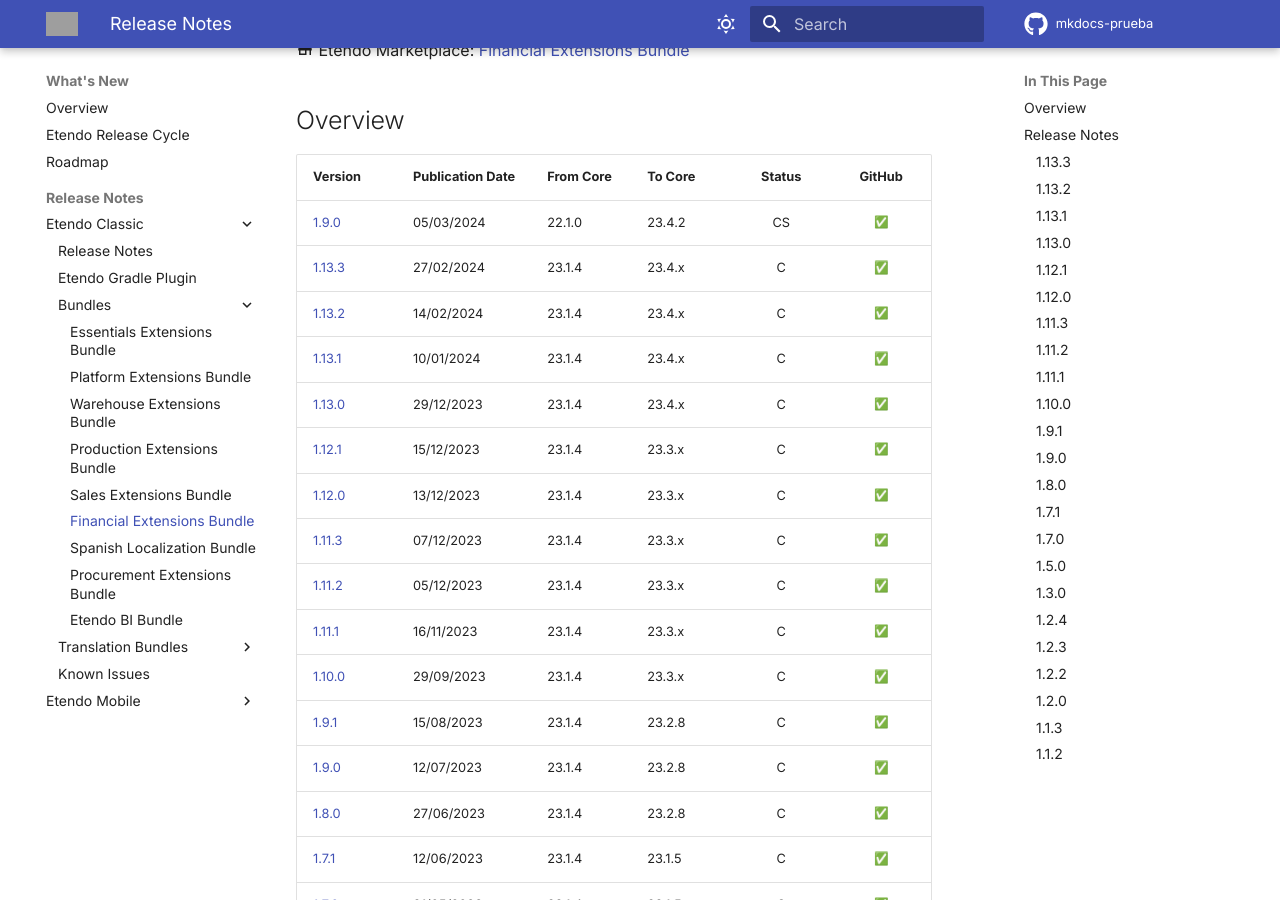
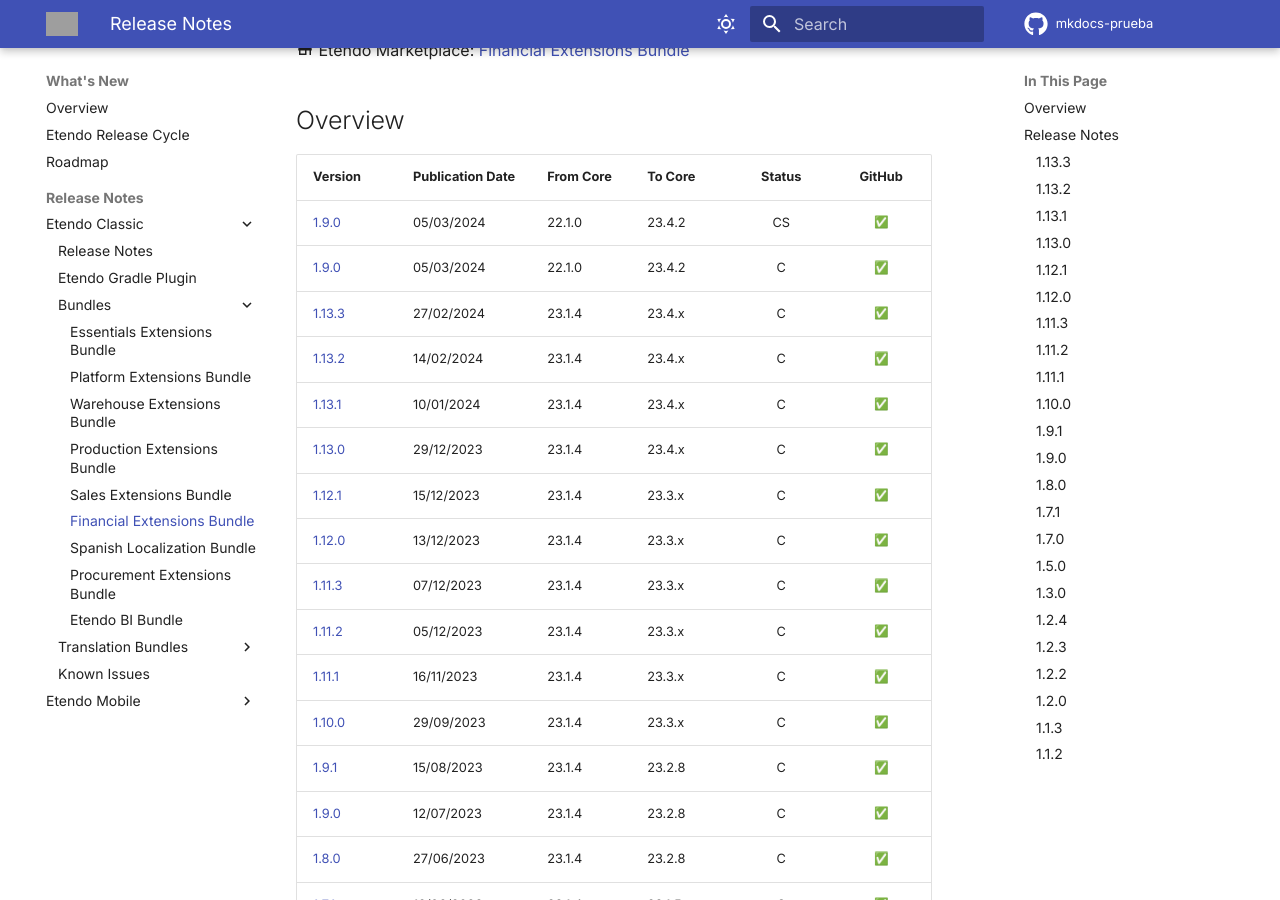
Before and after one commit to facumoyanosmf/mkdocs-prueba, an MkDocs documentation site: the page built from docs/whats-new/release-notes/etendo-classic/bundles/financial-extensions/release-notes.md, in a window 1280 px wide and 900 px high, scrolled down 313 px. Built offline with MkDocs 1.6.1 and Material for MkDocs 9.7.7, drawn with Linux system fonts in a browser that asks for light colours; emoji names are drawn with the system emoji font; comment, search, counter and statistics services are not loaded; the version menu is left out; grey boxes are pictures that could not be loaded.

Commit message:
Add release notes for Version 1.9.0 :memo:

```diff
--- a/docs/whats-new/release-notes/etendo-classic/bundles/financial-extensions/release-notes.md
+++ b/docs/whats-new/release-notes/etendo-classic/bundles/financial-extensions/release-notes.md
@@ -15,6 +15,7 @@
 | Version | Publication Date | From Core | To Core| Status | GitHub |
 | --- | --- | --- | --- | :---: | :---: |
 | [1.9.0](https://github.com/facumoyanosmf/mkdocs-prueba/releases/tag/1.9.0){target="_blank"} | 05/03/2024 | 22.1.0 | 23.4.2 | CS | :white_check_mark: |
+| [1.9.0](https://github.com/facumoyanosmf/mkdocs-prueba/releases/tag/1.9.0){target="_blank"} | 05/03/2024 | 22.1.0 | 23.4.2 | C | :white_check_mark: |
 | [1.13.3](#1133)   | 27/02/2024 | 23.1.4 | 23.4.x | C | :white_check_mark:    |
 | [1.13.2](#1132)   | 14/02/2024 | 23.1.4 | 23.4.x | C  | :white_check_mark:    |
 | [1.13.1](#1131)   | 10/01/2024 | 23.1.4 | 23.4.x | C  | :white_check_mark:    |
```
